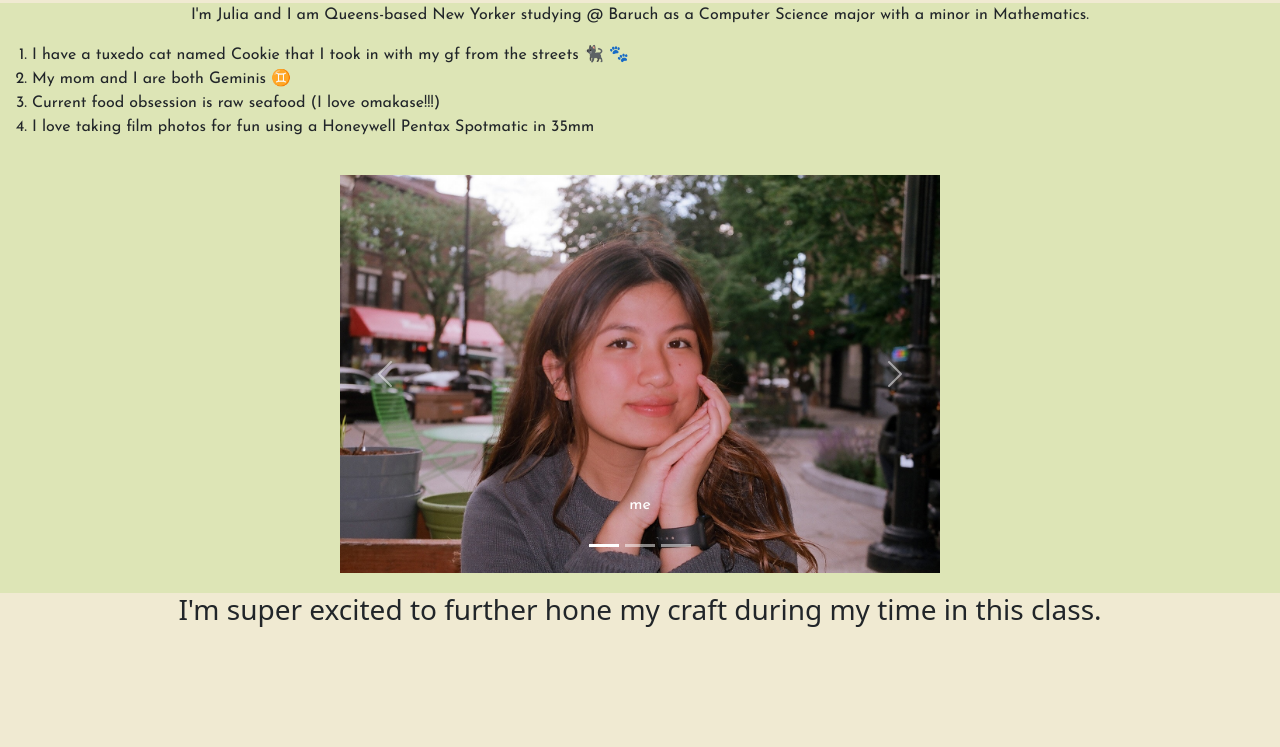
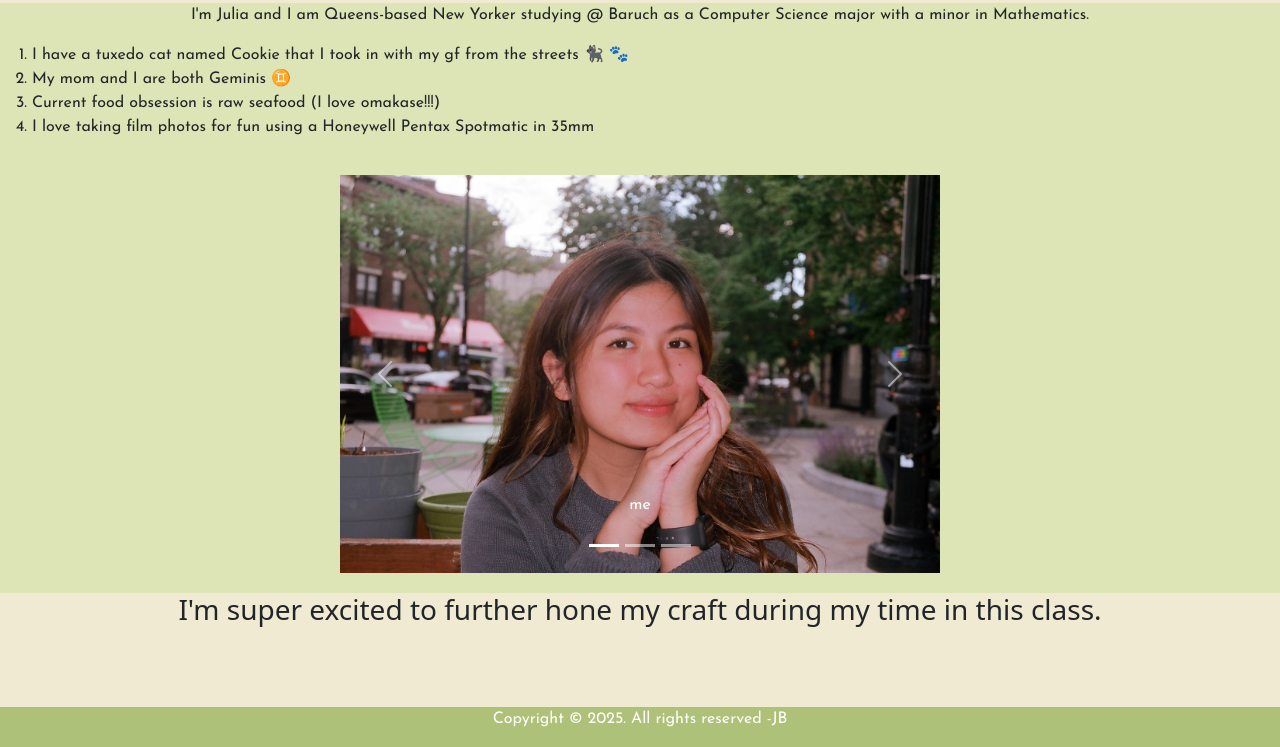
Before and after one commit to julianacuabueno/bueno_self_introduction, a plain HTML site: page index.html in a window 1280 px wide. Shown: the part 53-800 px from the top of the page. Drawn offline with nearby package versions, Linux system fonts and the light colour scheme; a web font is replaced by a local one.

Commit message:
fixed footer position

```diff
--- a/index.html
+++ b/index.html
@@ -80,6 +80,10 @@
         <h3 class="greeting bitcount-grid-double-title">I'm super excited to further hone my craft during my time in this class. </h3>
     </section>
 
+    <footer>
+        <p>Copyright &copy; 2025. All rights reserved -JB</p>
+    </footer>
+
     <script src="https://cdn.jsdelivr.net/npm/bootstrap@5.3.8/dist/js/bootstrap.bundle.min.js" integrity="sha384-FKyoEForCGlyvwx9Hj09JcYn3nv7wiPVlz7YYwJrWVcXK/BmnVDxM+D2scQbITxI" crossorigin="anonymous"></script>
   </body>
 </html>
--- a/styles.css
+++ b/styles.css
@@ -8,6 +8,16 @@
 
 body {
     background-color: #f0ead2;
+}
+
+footer {
+    text-align: center;
+    background-color: #adc178;
+    color: white;
+    position: fixed;
+    bottom: 0;
+    left: 0;
+    width: 100%;
 }
 
 .section-one {
```
Also changed, not shown: 2 other files.
